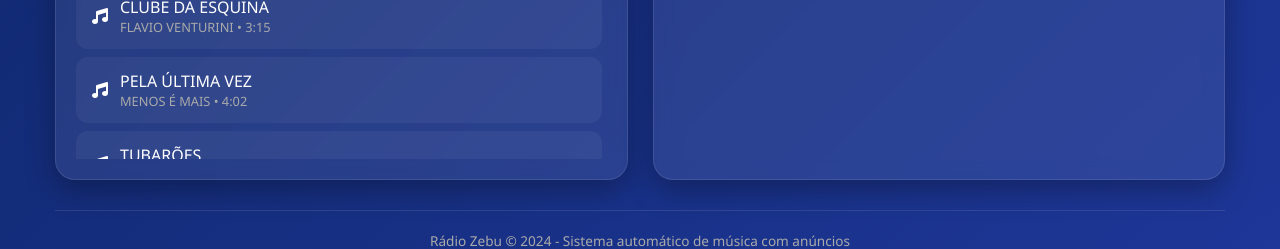
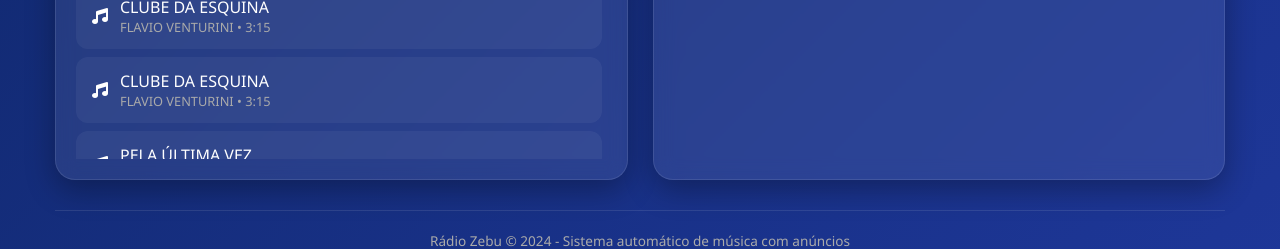
Before and after one commit to bannertv8-spec/rad12, a plain HTML site: page index.html in a window 1280 px wide. Shown: the part 906-1155 px from the top of the page. Drawn offline with Linux system fonts and the light colour scheme.

```diff
--- a/index.html
+++ b/index.html
@@ -692,9 +692,18 @@
                 id: 2,
                 title: "CLUBE DA ESQUINA",
                 artist: "FLAVIO VENTURINI",
+                src: "",
+                duration: "3:15"
+            },
+
+ {
+                id: 2,
+                title: "CLUBE DA ESQUINA",
+                artist: "FLAVIO VENTURINI",
                 src: "Flávio Venturini Feat. Gabi Melim _ Todo Azul do Mar (2025)(MP3_160K).mp3",
                 duration: "3:15"
             },
+
             {
                 id: 3,
                 title: "PELA ÚLTIMA VEZ",
```
